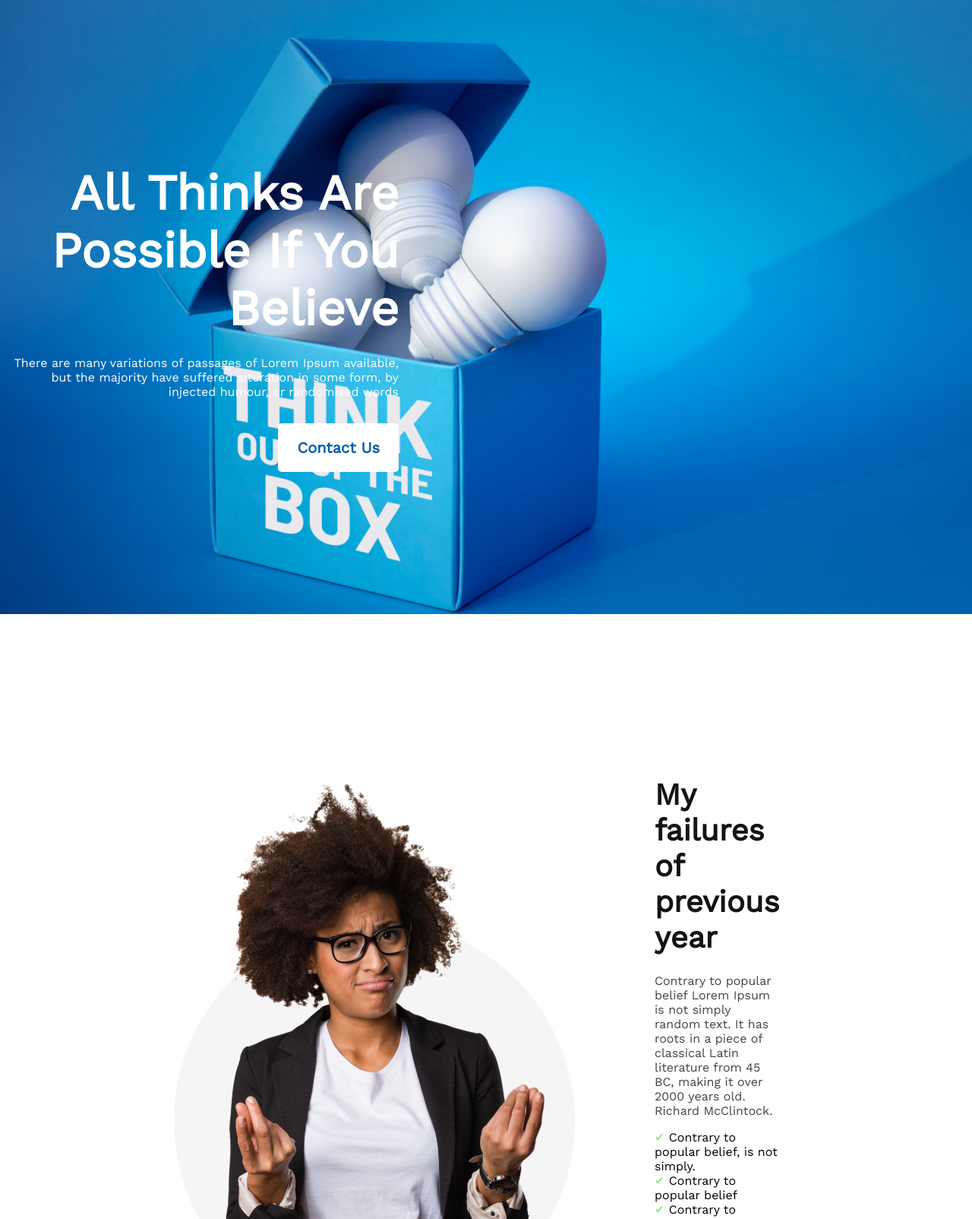
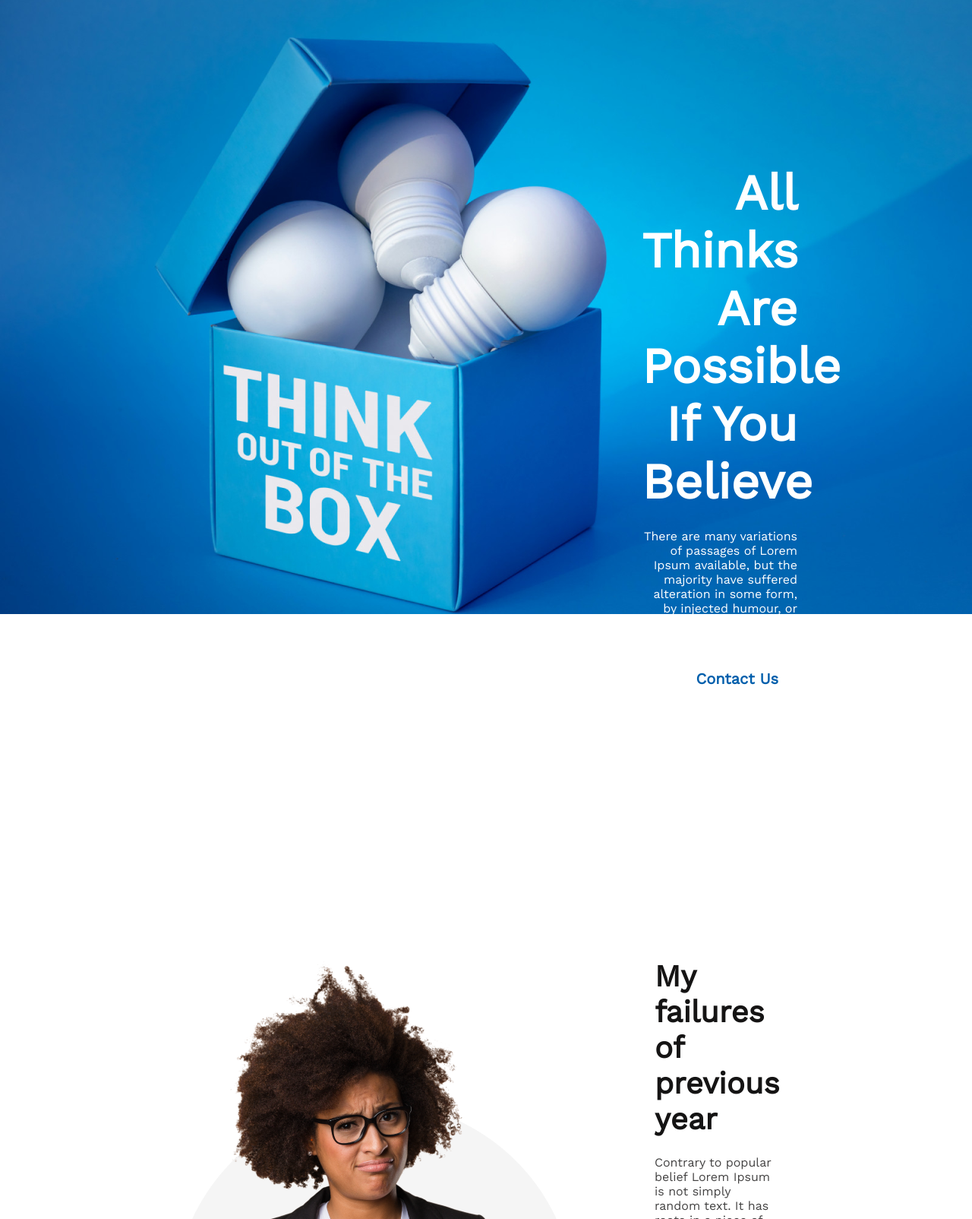
Before and after one commit to Towhid-Raiyan/newyear-assignment, a plain HTML site: page index.html in a window 1280 px wide. Shown: the top 1604 px of the page at 76% size. Drawn offline with nearby package versions, Linux system fonts and the light colour scheme.

Commit message:
header section fixed

```diff
--- a/newyear-new-towhid/index.html
+++ b/index.html
@@ -6,7 +6,7 @@
     <meta http-equiv="X-UA-Compatible" content="IE=edge">
     <meta name="viewport" content="width=device-width, initial-scale=q">
     <title>New Year New Towhid</title>
-    <link rel="stylesheet" href="style.css">
+    <link rel="stylesheet" href="newyear-new-towhid/style.css">
     <link rel="preconnect" href="https://fonts.googleapis.com">
     <link rel="preconnect" href="https://fonts.gstatic.com" crossorigin>
     <link href="https://fonts.googleapis.com/css2?family=Open+Sans&family=Work+Sans&display=swap" rel="stylesheet">
--- a/newyear-new-towhid/style.css
+++ b/newyear-new-towhid/style.css
@@ -7,12 +7,9 @@
 .header {
     background-image: url('../images/banner/banner3.png');
     background-repeat: no-repeat;
-    height: 100vh;
     background-position: cover;
     text-align: right;
-    padding-top: 216px;
-    padding-right: 230px;
-    /* text-justify: right; */
+    padding: 216px 230px 200px 845px ;
 }
 
 .header-container {
@@ -50,6 +47,7 @@
     align-items: center;
     margin-left: 206px;
     margin-right: 322px;
+    padding-top: 130px;
 }
 
 .failure-content {
```
